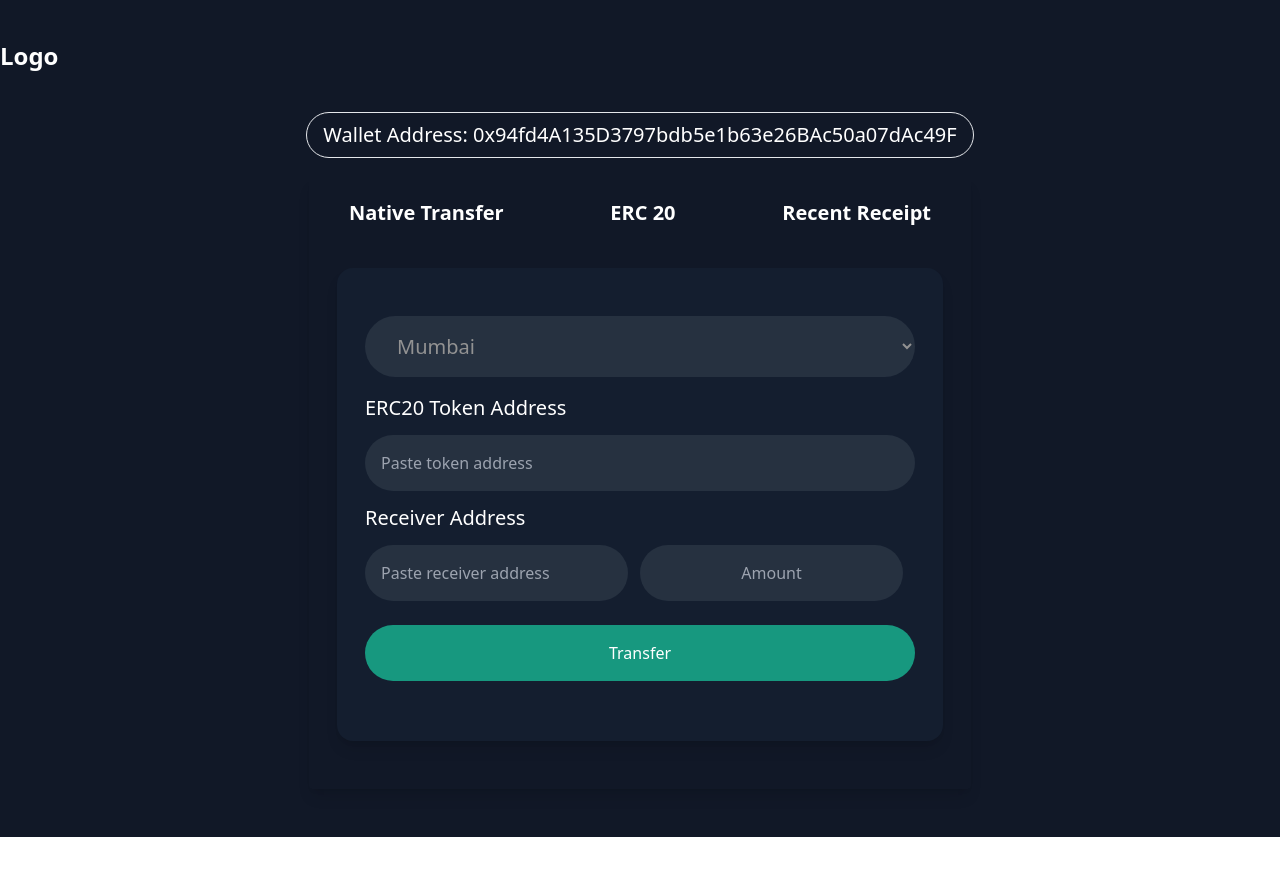
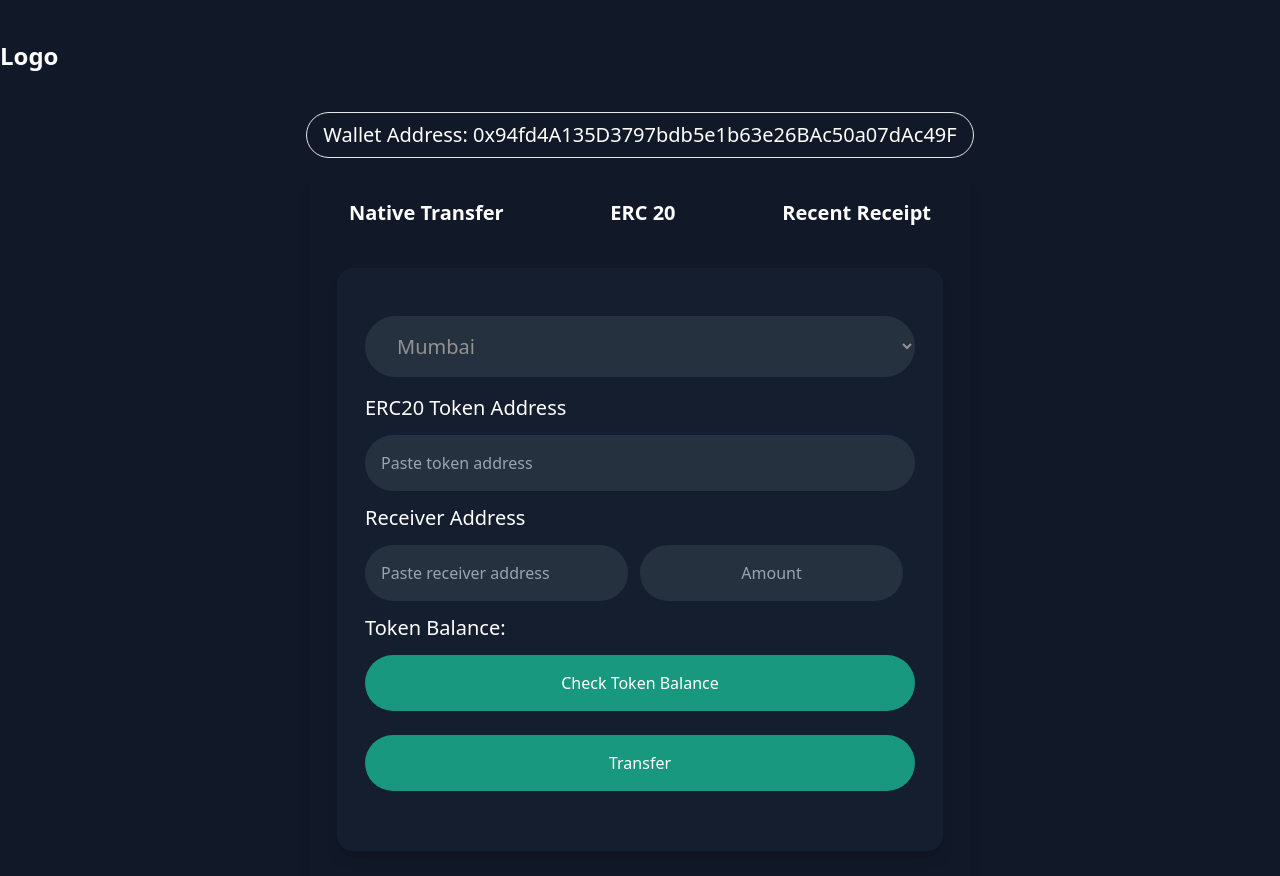
Before and after one commit to centrelocusdev/custodialWallet, a React (Create React App) app: page /transfer in a window 1280 px wide. Both pictures are taken after a click on the button "ERC 20". Shown: the top 876 px of the page. Before the commit the page ends 837 px from the top, so only its background shows below. Built offline with nearby package versions, Linux system fonts and the light colour scheme; no server answers.

Commit message:
erc20Balance

```diff
--- a/src/components/ERC20.jsx
+++ b/src/components/ERC20.jsx
@@ -10,13 +10,14 @@ const ERC20 = (props) => {
   const [amount, setAmount] = useState("");
   const [tokenaddress, setTokenaddress] = useState("");
   const [loading, setLoading] = useState(false);
+  const [tokenbalance, setTokenbalance] = useState('');
   const api = "https://thedelvierypointe.com";
 
   const tokenTransfer = async () => {
     setLoading(true);
     let provider = "";
     if (chain === "ethereum") {
-      provider = "";
+      provider = "https://goerli.infura.io/v3/9aa3d95b3bc440fa88ea12eaa4456161";
     } else {
       provider = "https://rpc-mumbai.maticvigil.com";
     }
@@ -32,19 +33,42 @@ const ERC20 = (props) => {
           headers: { "Content-Type": "application/json" },
         }
       );
-      if (
-        response.data.message !== "OK" ||
-        response.status !== "1" ||
-        response.status !== "200"
-      )
-        throw new Error("Opps bad Request");
+      // if (
+      //   response.data.message !== "OK" ||
+      //   response.status !== "1" ||
+      //   response.status !== "200"
+      // )
+      //   throw new Error("Opps bad Request");
       console.log(response.data);
       alert(response.data.hash);
+      setLoading(false);
     } catch (e) {
       alert(e.message);
       setLoading(false);
     }
   };
+
+  const tokenBalance = async () => {
+    let provider = "";
+    if (chain === "ethereum") {
+      provider = "https://goerli.infura.io/v3/9aa3d95b3bc440fa88ea12eaa4456161";
+    } else {
+      provider = "https://rpc-mumbai.maticvigil.com";
+    }
+
+    const response = await axios.post(
+      `${api}/tokenBalance`,
+      { email, provider, tokenaddress },
+      { withCredentials: true },
+      {
+        headers: { "Content-Type": "application/json" },
+      }
+    );
+    setTokenbalance(response.data);
+    console.log(response.data);
+
+
+  }
 
   const handleChange = (e) => setChain(e.target.value);
   const handleReceiverInput = (e) => setReceiver(e.target.value);
@@ -90,7 +114,7 @@ const ERC20 = (props) => {
         />
 
         <input
-        required
+          required
           type="text"
           value={amount}
           onChange={handleAmountInput}
@@ -98,6 +122,12 @@ const ERC20 = (props) => {
           className="text-[#929292] bg-[#263140] rounded-full w-full p-4 m-3 text-[16px] w-[30%] text-center"
         />
       </div>
+      <div>
+        Token Balance: {tokenbalance}
+      </div>
+      <button onClick={tokenBalance} className="text-white bg-[#17987F] hover:bg-gray-800 text-center rounded-full w-full p-4 my-3 text-[16px] hover:bg-gray-200 cursor-pointer">
+        Check Token Balance
+      </button>
 
       <button
         onClick={tokenTransfer}
--- a/src/components/NativeTransfer.jsx
+++ b/src/components/NativeTransfer.jsx
@@ -43,7 +43,7 @@ const NativeTransfer = (props) => {
     setLoading(true);
 
     if (chain === "ethereum") {
-      setProvider();
+      setProvider("https://goerli.infura.io/v3/9aa3d95b3bc440fa88ea12eaa4456161");
     } else {
       setProvider("https://rpc-mumbai.maticvigil.com");
     }
```
